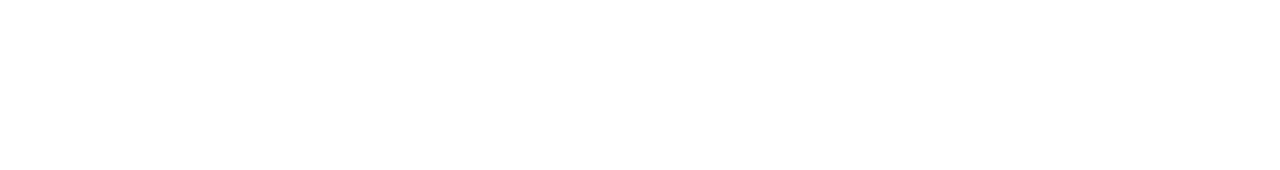
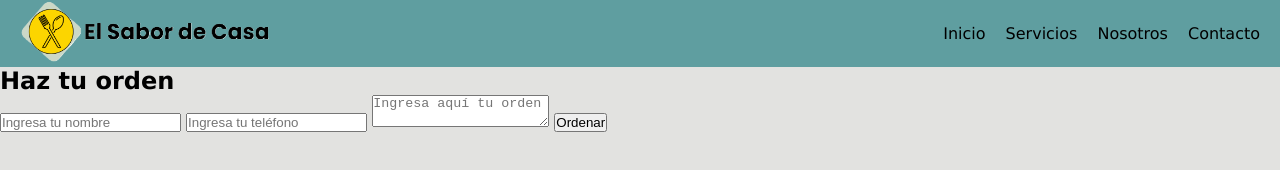
Before and after one commit to Chrix19/El-Sabor-de-la-Casa, a plain HTML site: page contacto.html in a window 1280 px wide. Drawn offline with Linux system fonts and the light colour scheme.

Commit message:
Confirmar todo

```diff
--- a/contacto.html
+++ b/contacto.html
@@ -3,9 +3,29 @@
 <head>
     <meta charset="UTF-8">
     <meta name="viewport" content="width=device-width, initial-scale=1.0">
-    <title>Document</title>
+    <title>Contactanos</title>
+    <link rel="stylesheet" href="style.css">
 </head>
 <body>
+    <nav class="navbar">
+        <div class="logo"><a href="index.html"><img src="images/logo.png" alt="Logo"></a></div>
+        <ul class="nav-links">
+            <li><a href="index.html">Inicio</a></li>
+            <li><a href="servicios.html">Servicios</a></li>
+            <li><a href="nosotros.html">Nosotros</a></li>
+            <li><a href="contacto.html">Contacto</a></li>
+        </ul>
+    </nav>
 
+    <div class="contenedor">
+        <form action="" class="formulario">
+            <h2>Haz tu orden</h2>
+            <input type="text" placeholder="Ingresa tu nombre">
+            <input type="number" placeholder="Ingresa tu teléfono">
+            <textarea placeholder="Ingresa aquí tu orden"></textarea>
+            <button type="submit">Ordenar</button>
+        </form>
+
+    </div>
 </body>
 </html>
--- a/style.css
+++ b/style.css
@@ -153,3 +153,5 @@ body{
     padding: 5px 10px;
     cursor: pointer;
 }
+
+.contenedor{}
```
Also changed, not shown: index.html (+5 -5 lines).
